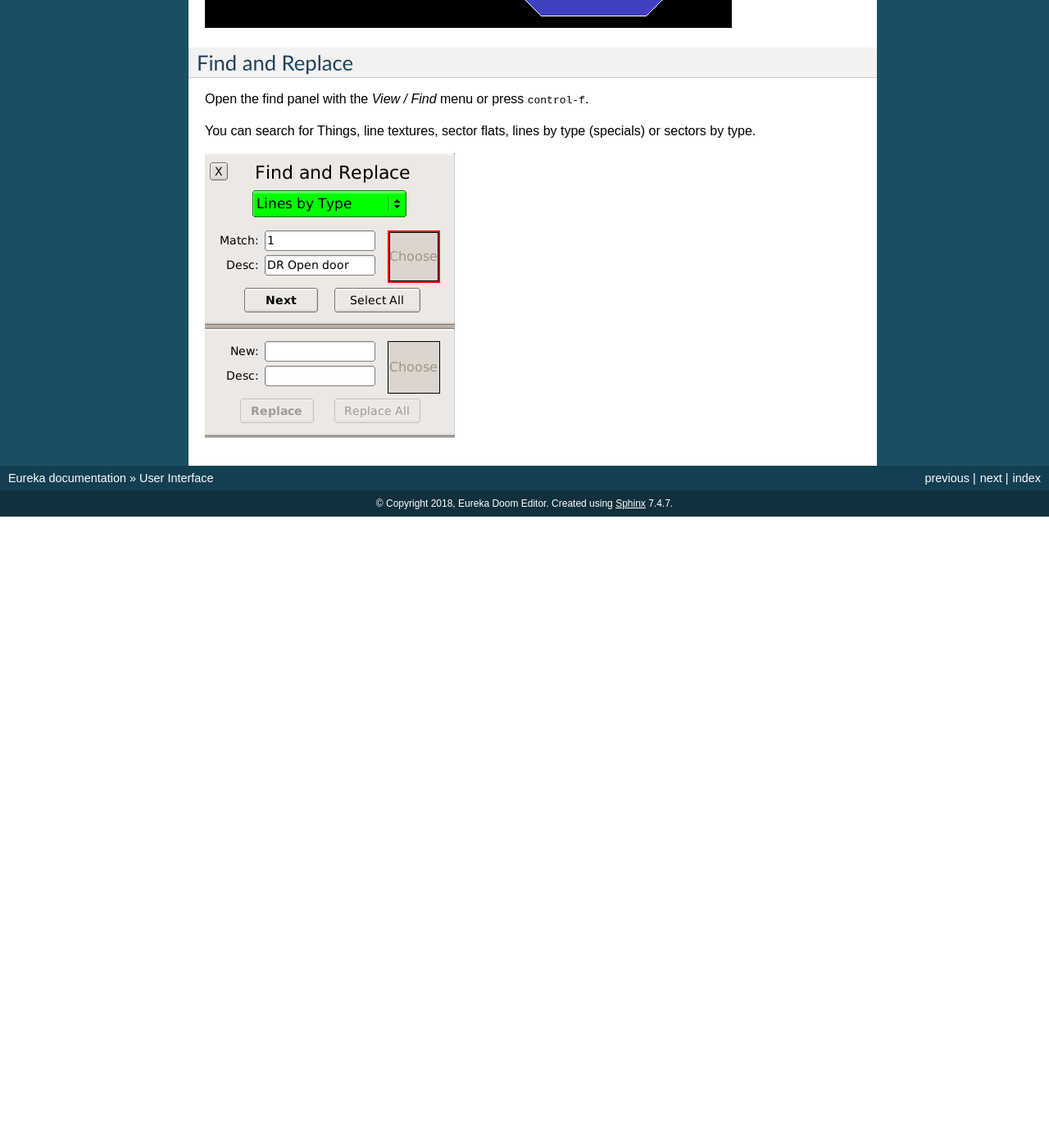
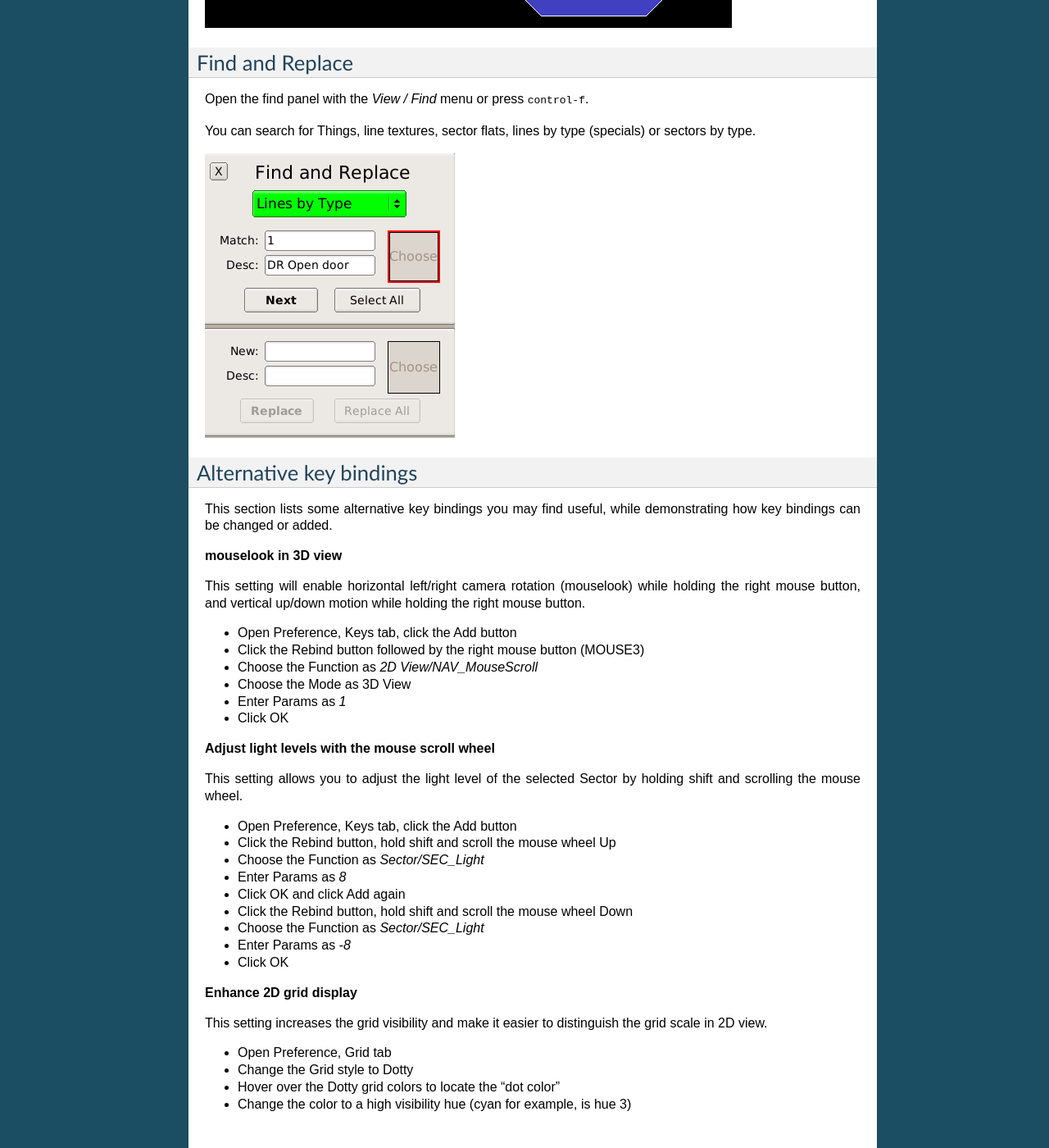
Before and after one commit to wesleywerner/eureka-docs, a Sphinx documentation site: the page built from source/user-interface/index.rst, in a window 1280 px wide and 1400 px high, scrolled down 6103 px. Shown: the whole window at 82% size. Built offline with Sphinx 7.4.7, drawn with Linux system fonts in a browser that asks for light colours; before the commit the page ends 6733 px from its top, so only the background shows below that; some of the changed text lies outside the part shown.

Commit message:
Add user interface key binding alternatives.

```diff
--- a/source/user-interface/index.rst
+++ b/source/user-interface/index.rst
@@ -99,3 +99,42 @@ Open the find panel with the `View / Find` menu or press :kbd:`control-f`.
 You can search for Things, line textures, sector flats, lines by type (specials) or sectors by type.
 
 .. image:: find-panel.png
+
+Alternative key bindings
+-----------------------
+
+This section lists some alternative key bindings you may find useful, while demonstrating how key bindings can be changed or added.
+
+**mouselook in 3D view**
+
+This setting will enable horizontal left/right camera rotation (mouselook) while holding the right mouse button, and vertical up/down motion while holding the right mouse button.
+
+* Open Preference, Keys tab, click the Add button
+* Click the Rebind button followed by the right mouse button (MOUSE3)
+* Choose the Function as `2D View/NAV_MouseScroll`
+* Choose the Mode as 3D View
+* Enter Params as `1`
+* Click OK
+
+**Adjust light levels with the mouse scroll wheel**
+
+This setting allows you to adjust the light level of the selected Sector by holding shift and scrolling the mouse wheel.
+
+* Open Preference, Keys tab, click the Add button
+* Click the Rebind button, hold shift and scroll the mouse wheel Up
+* Choose the Function as `Sector/SEC_Light`
+* Enter Params as `8`
+* Click OK and click Add again
+* Click the Rebind button, hold shift and scroll the mouse wheel Down
+* Choose the Function as `Sector/SEC_Light`
+* Enter Params as `-8`
+* Click OK
+
+**Enhance 2D grid display**
+
+This setting increases the grid visibility and make it easier to distinguish the grid scale in 2D view.
+
+* Open Preference, Grid tab
+* Change the Grid style to Dotty
+* Hover over the Dotty grid colors to locate the "dot color"
+* Change the color to a high visibility hue (cyan for example, is hue 3)
```
